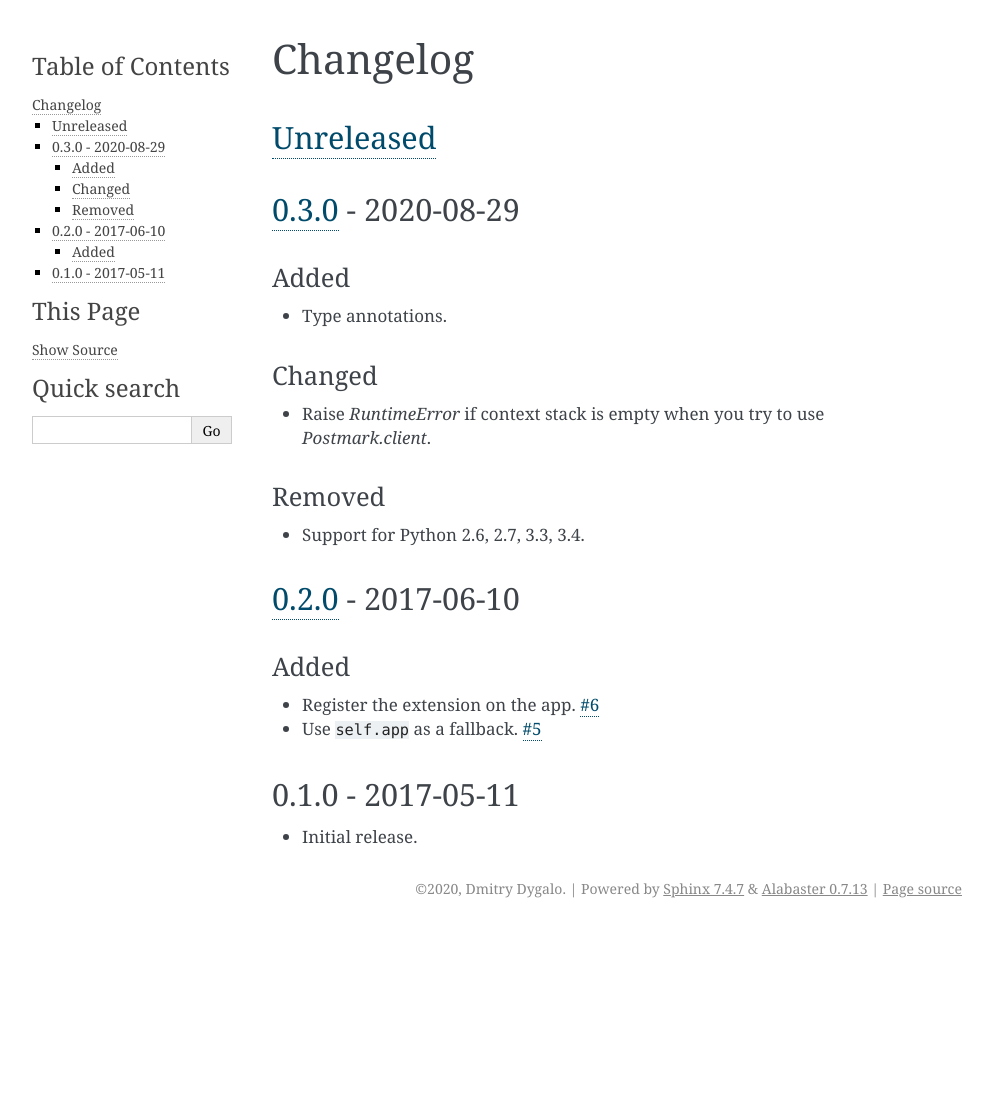
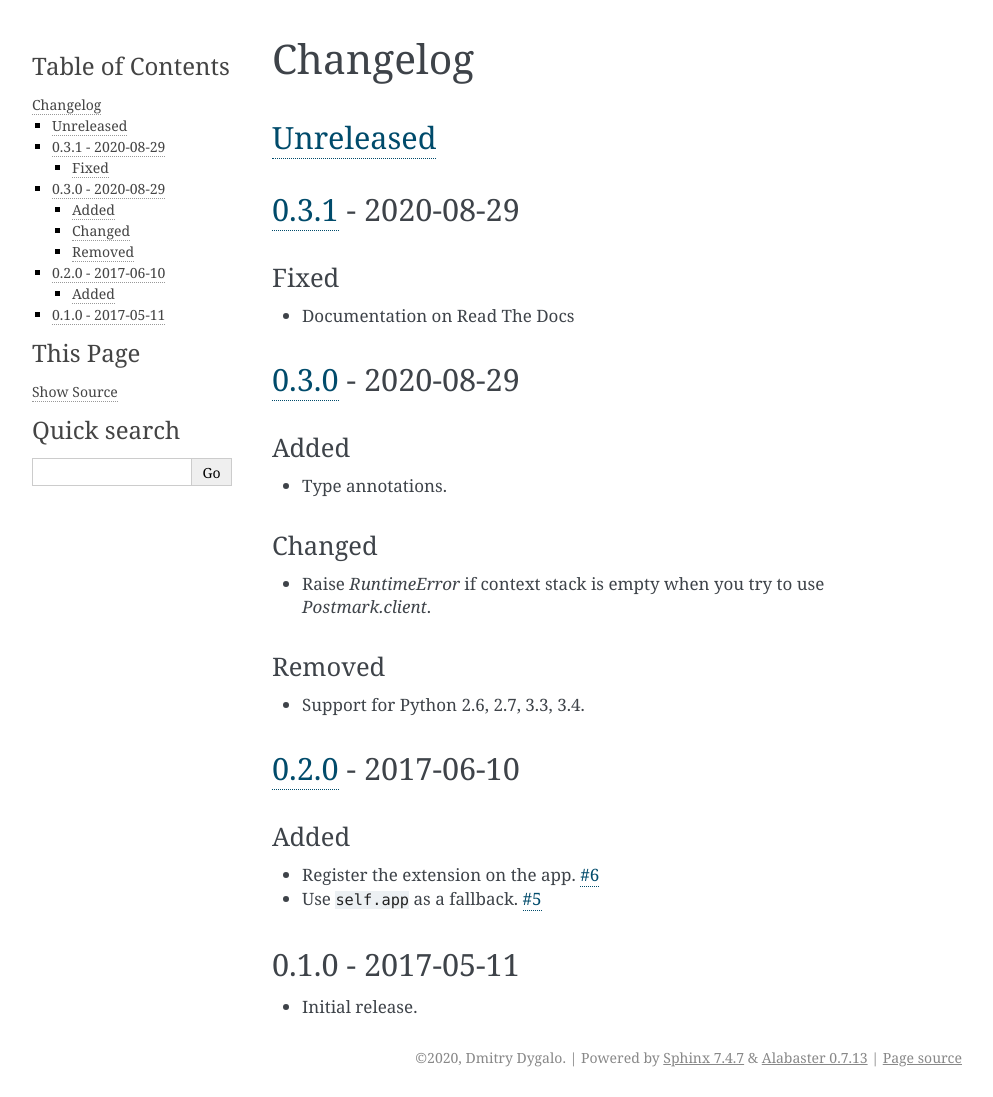
Before and after one commit to Stranger6667/Flask-Postmark, a Sphinx documentation site: the page built from docs/changelog.rst, in a window 1280 px wide. Shown: the whole page, without its empty margins (148-1141 px from the left). Built offline with Sphinx 7.4.7, drawn with Linux system fonts in a browser that asks for light colours; before the commit the page ends 928 px from its top, so only the background shows below that.

Commit message:
chore: Release 0.3.1

```diff
--- a/docs/changelog.rst
+++ b/docs/changelog.rst
@@ -5,6 +5,14 @@ Changelog
 
 `Unreleased`_
 -------------
+
+`0.3.1`_ - 2020-08-29
+---------------------
+
+Fixed
+~~~~~
+
+- Documentation on Read The Docs
 
 `0.3.0`_ - 2020-08-29
 ---------------------
@@ -37,7 +45,8 @@ Added
 
 - Initial release.
 
-.. _Unreleased: https://github.com/Stranger6667/Flask-Postmark/compare/v0.3.0...HEAD
+.. _Unreleased: https://github.com/Stranger6667/Flask-Postmark/compare/v0.3.1...HEAD
+.. _0.3.1: https://github.com/Stranger6667/Flask-Postmark/compare/0.3.0...v0.3.1
 .. _0.3.0: https://github.com/Stranger6667/Flask-Postmark/compare/0.2.0...v0.3.0
 .. _0.2.0: https://github.com/Stranger6667/Flask-Postmark/compare/0.1.0...0.2.0
 
--- a/src/flask_postmark/__init__.py
+++ b/src/flask_postmark/__init__.py
@@ -1,4 +1,4 @@
 from .core import Postmark  # noqa
 
 
-__version__ = "0.3.0"
+__version__ = "0.3.1"
```
